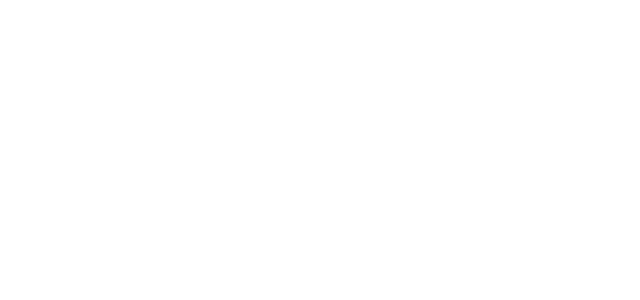
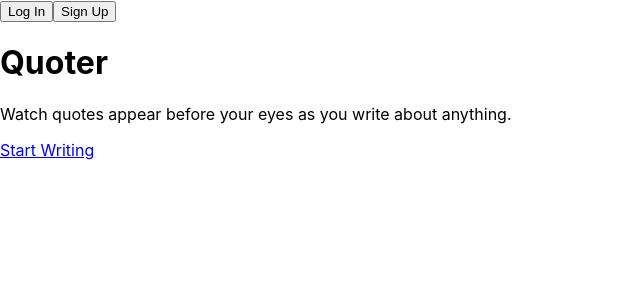
Before and after one commit to thinkful-ei-bee/silas-capstone-client, a React (Create React App) app: page / in a window 1280 px wide. Shown: the top 300 px of the page, without its empty margins (0-640 px from the left). Built offline with nearby package versions, Linux system fonts and the light colour scheme.

Commit message:
set up landing and entry

```diff
--- a/package.json
+++ b/package.json
@@ -5,6 +5,7 @@
   "dependencies": {
     "react": "^16.8.6",
     "react-dom": "^16.8.6",
+    "react-router-dom": "^5.0.0",
     "react-scripts": "3.0.0"
   },
   "scripts": {
--- a/src/App.js
+++ /dev/null
@@ -1,10 +0,0 @@
-import React from 'react';
-
-function App() {
-  return (
-    <div className="App">
-    </div>
-  );
-}
-
-export default App;
--- /dev/null
+++ b/src/App/App.js
@@ -0,0 +1,19 @@
+import React from 'react';
+import { Route } from 'react-router-dom'
+import LandingPage from '../LandingPage/LandingPage'
+import EntryPage from '../EntryPage/EntryPage'
+
+
+function App() {
+  return (
+    <div className="App">
+
+      <Route exact path='/' component={LandingPage} />
+
+      <Route path='/entry' component={EntryPage} />
+
+    </div>
+  );
+}
+
+export default App;
--- /dev/null
+++ b/src/EntryPage/EntryPage.js
@@ -0,0 +1,11 @@
+import React from 'react'
+
+export default class EntryPage extends React.Component {
+  render() {
+    return (
+      <div className='entry-page'>
+        Hi
+      </div>
+    )
+  }
+}
--- /dev/null
+++ b/src/LandingPage/LandingPage.js
@@ -0,0 +1,27 @@
+import React from 'react'
+import { Link } from 'react-router-dom'
+
+export default class LandingPage extends React.Component {
+  render() {
+    return (
+      <div className='landing-page'>
+
+        <nav role='navigation'>
+          <button>Log In</button>
+          <button>Sign Up</button>
+        </nav>
+
+        <header role='heading'>
+          <h1>Quoter</h1>
+        </header>
+
+        <p className='landing-page-info'>
+          Watch quotes appear before your eyes as you write about anything.
+        </p>
+
+        <Link to='/entry'>Start Writing</Link>
+
+      </div>
+    )
+  }
+}
--- a/src/index.js
+++ b/src/index.js
@@ -1,6 +1,7 @@
 import React from 'react';
 import ReactDOM from 'react-dom';
+import { BrowserRouter } from 'react-router-dom'
 import './index.css';
-import App from './App';
+import App from './App/App';
 
-ReactDOM.render(<App />, document.getElementById('root'));
+ReactDOM.render(<BrowserRouter><App /></BrowserRouter>, document.getElementById('root'));
```
Also changed, not shown: 2 other files (tests, documents, lock files or other folders).
